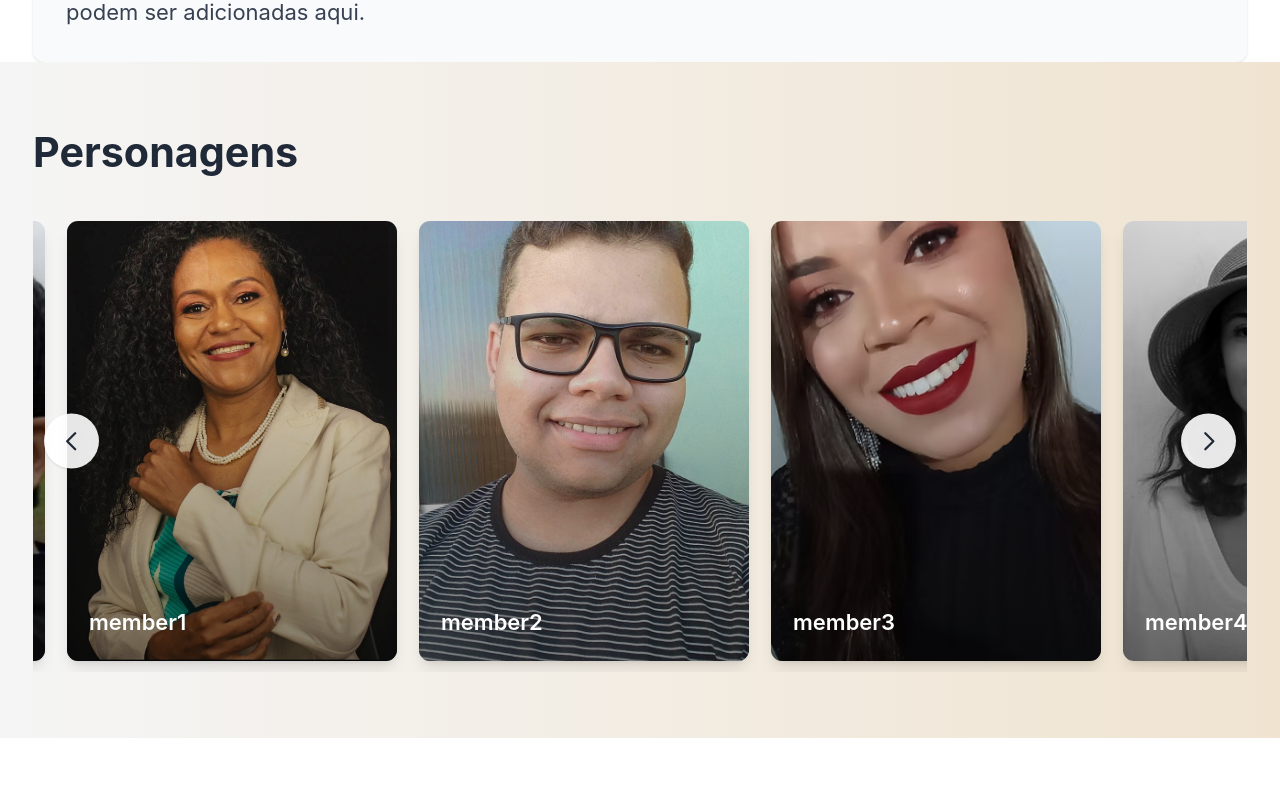
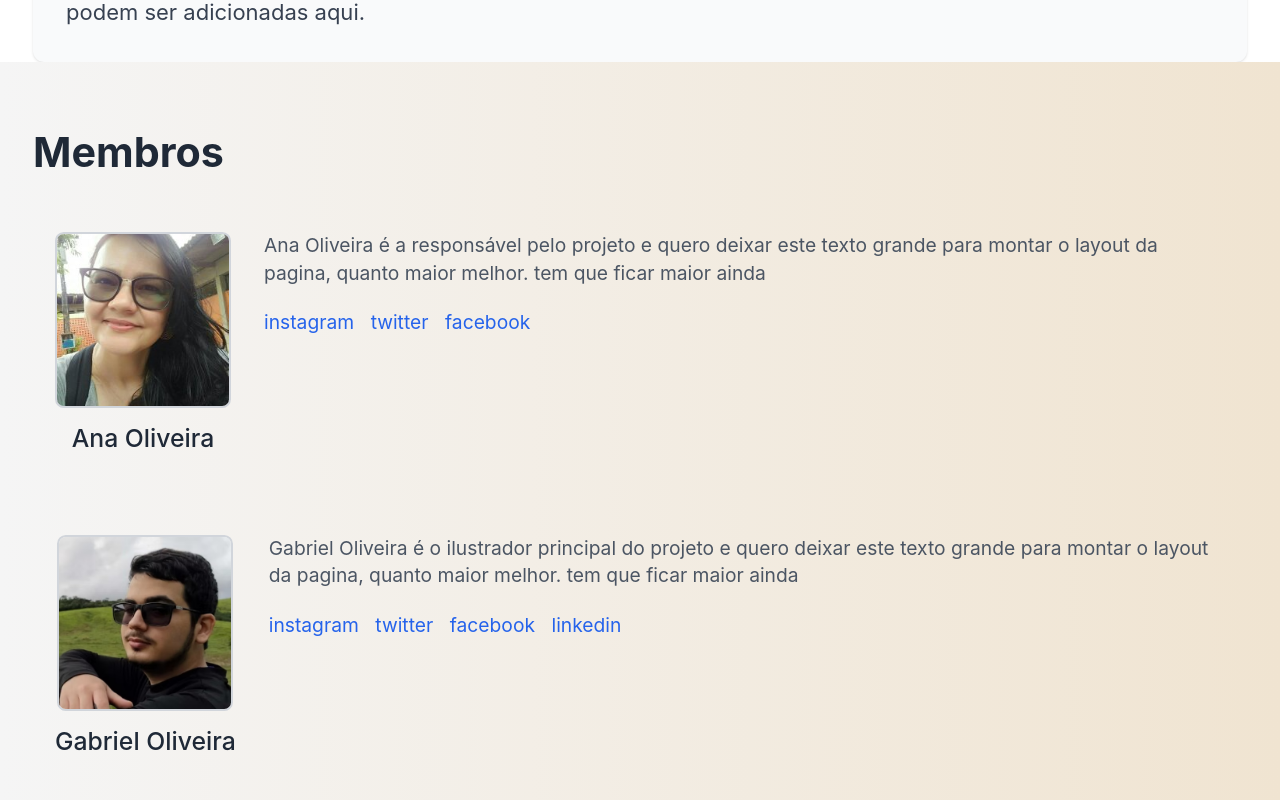
Before and after one commit to Kamo-chi/sertao-maria, a React (Vite) app: page /sobre in a window 1280 px wide. Shown: the part 780-1580 px from the top of the page. Built offline with nearby package versions, Linux system fonts and the light colour scheme; the HTML template or start-up script is replaced by a standard one.

Commit message:
feat: implement Members component with individual Member details and social media links

```diff
--- /dev/null
+++ b/src/components/Member.jsx
@@ -0,0 +1,62 @@
+import { useState } from 'react'
+
+/*
+member: {
+    id: number,
+    name: string,
+    image: string (url),
+    href: string (url),
+    text: { id: string, text: string },
+    socialMedia: [
+        { platform: string, url: string }
+    ]
+}
+*/
+
+
+export default function Member(member) {
+    const [imgError, setImgError] = useState(false)
+
+    return (
+        <div className="flex flex-col md:flex-row items-center md:items-start p-4 gap-6">
+            <div className="flex flex-col items-center flex-shrink-0">
+                <a href={member.href} className="block w-32 h-32 mb-2 overflow-hidden rounded-[5%] border-2 border-gray-300 relative">
+                    {!imgError ? (
+                        <img
+                            src={member.image}
+                            alt={member.name}
+                            className="w-full h-full object-cover"
+                            onError={() => setImgError(true)}
+                        />
+                    ) : (
+                        <div className="w-full h-full flex items-center justify-center bg-gray-200 text-gray-700 text-xs text-center">
+                            Sem imagem
+                        </div>
+                    )}
+                </a>
+                <h3 className="text-lg font-medium text-center">{member.name}</h3>
+            </div>
+
+            <div className="flex flex-col flex-grow text-left w-full">
+                {member.text && member.text.text && (
+                    <p className="text-sm text-gray-600 mb-4">{member.text.text}</p>
+                )}
+                {member.socialMedia && member.socialMedia.length > 0 && (
+                    <div className="flex flex-wrap gap-3">
+                        {member.socialMedia.map((social, index) => (
+                        <a
+                            key={index}
+                            href={social.url}
+                            target="_blank"
+                            rel="noopener noreferrer"
+                            className="text-sm text-blue-600 hover:underline"
+                        >
+                            {social.platform}
+                        </a>
+                    ))}
+                    </div>
+                )}
+            </div>
+        </div>
+    )
+}
--- a/src/components/Members.jsx
+++ b/src/components/Members.jsx
@@ -1,12 +1,16 @@
-import CharactersCarousel from './CharactersCarousel'
 import members from '../data/members'
+import Member from './Member'
 
 export default function Members({ bgClass = '', textClass = '' }) {
     return (
         <section id="personagens" className={`${bgClass} py-12 ${textClass}`}>
           <div className="mx-auto px-6 max-w-screen-2xl">
-            <h2 className="text-3xl font-bold mb-6">Personagens</h2>
-            <CharactersCarousel cards={members} />
+            <h2 className="text-3xl font-bold mb-6">Membros</h2>
+            <div className="flex flex-col gap-6">
+              {members.map((m) => (
+                <Member key={m.id} {...m} />
+              ))}
+            </div>
           </div>
         </section>
     )
--- a/src/data/members.js
+++ b/src/data/members.js
@@ -1,16 +1,103 @@
+const p1SocialMediaLinks = [
+    { platform: 'instagram', url: 'https://www.instagram.com/anaoliveira.ilustradora/' },
+    { platform: 'twitter', url: 'https://twitter.com/anaoliveiraart' },
+    { platform: 'facebook', url: 'https://www.facebook.com/anaoliveira.ilustradora' },
+]
+
+const p2SocialMediaLinks = [
+    { platform: 'instagram', url: 'https://www.instagram.com/gabriel_oliveira_ilustrador/' },
+    { platform: 'twitter', url: 'https://twitter.com/gabriel_oliveira_ilustrador' },
+    { platform: 'facebook', url: 'https://www.facebook.com/gabriel.oliveira.ilustrador' },
+    { platform: 'linkedin', url: 'https://www.linkedin.com/in/gabriel-oliveira-ilustrador/' },
+]
+const p3SocialMediaLinks = [
+        { platform: 'instagram', url: 'https://www.instagram.com/gabriel_oliveira_ilustrador/' },
+    { platform: 'twitter', url: 'https://twitter.com/gabriel_oliveira_ilustrador' },
+    { platform: 'facebook', url: 'https://www.facebook.com/gabriel.oliveira.ilustrador' },
+    { platform: 'linkedin', url: 'https://www.linkedin.com/in/gabriel-oliveira-ilustrador/' },
+]
+const p4SocialMediaLinks = [
+        { platform: 'instagram', url: 'https://www.instagram.com/gabriel_oliveira_ilustrador/' },
+    { platform: 'twitter', url: 'https://twitter.com/gabriel_oliveira_ilustrador' },
+    { platform: 'facebook', url: 'https://www.facebook.com/gabriel.oliveira.ilustrador' },
+    { platform: 'linkedin', url: 'https://www.linkedin.com/in/gabriel-oliveira-ilustrador/' },
+]
+const p5SocialMediaLinks = [
+        { platform: 'instagram', url: 'https://www.instagram.com/gabriel_oliveira_ilustrador/' },
+    { platform: 'twitter', url: 'https://twitter.com/gabriel_oliveira_ilustrador' },
+    { platform: 'facebook', url: 'https://www.facebook.com/gabriel.oliveira.ilustrador' },
+    { platform: 'linkedin', url: 'https://www.linkedin.com/in/gabriel-oliveira-ilustrador/' },
+]
+const p6SocialMediaLinks = [
+        { platform: 'instagram', url: 'https://www.instagram.com/gabriel_oliveira_ilustrador/' },
+    { platform: 'twitter', url: 'https://twitter.com/gabriel_oliveira_ilustrador' },
+    { platform: 'facebook', url: 'https://www.facebook.com/gabriel.oliveira.ilustrador' },
+    { platform: 'linkedin', url: 'https://www.linkedin.com/in/gabriel-oliveira-ilustrador/' },
+]
+const p7SocialMediaLinks = [
+        { platform: 'instagram', url: 'https://www.instagram.com/gabriel_oliveira_ilustrador/' },
+    { platform: 'twitter', url: 'https://twitter.com/gabriel_oliveira_ilustrador' },
+    { platform: 'facebook', url: 'https://www.facebook.com/gabriel.oliveira.ilustrador' },
+    { platform: 'linkedin', url: 'https://www.linkedin.com/in/gabriel-oliveira-ilustrador/' },
+]
+const p8SocialMediaLinks = [
+        { platform: 'instagram', url: 'https://www.instagram.com/gabriel_oliveira_ilustrador/' },
+    { platform: 'twitter', url: 'https://twitter.com/gabriel_oliveira_ilustrador' },
+    { platform: 'facebook', url: 'https://www.facebook.com/gabriel.oliveira.ilustrador' },
+    { platform: 'linkedin', url: 'https://www.linkedin.com/in/gabriel-oliveira-ilustrador/' },
+]
+const p9SocialMediaLinks = [
+        { platform: 'instagram', url: 'https://www.instagram.com/gabriel_oliveira_ilustrador/' },
+    { platform: 'twitter', url: 'https://twitter.com/gabriel_oliveira_ilustrador' },
+    { platform: 'facebook', url: 'https://www.facebook.com/gabriel.oliveira.ilustrador' },
+    { platform: 'linkedin', url: 'https://www.linkedin.com/in/gabriel-oliveira-ilustrador/' },
+]
+const p10SocialMediaLinks = [
+        { platform: 'instagram', url: 'https://www.instagram.com/gabriel_oliveira_ilustrador/' },
+    { platform: 'twitter', url: 'https://twitter.com/gabriel_oliveira_ilustrador' },
+    { platform: 'facebook', url: 'https://www.facebook.com/gabriel.oliveira.ilustrador' },
+    { platform: 'linkedin', url: 'https://www.linkedin.com/in/gabriel-oliveira-ilustrador/' },
+]
+const p11SocialMediaLinks = [
+        { platform: 'instagram', url: 'https://www.instagram.com/gabriel_oliveira_ilustrador/' },
+    { platform: 'twitter', url: 'https://twitter.com/gabriel_oliveira_ilustrador' },
+    { platform: 'facebook', url: 'https://www.facebook.com/gabriel.oliveira.ilustrador' },
+    { platform: 'linkedin', url: 'https://www.linkedin.com/in/gabriel-oliveira-ilustrador/' },
+]
+const p12SocialMediaLinks = [
+    { platform: 'instagram', url: 'https://www.instagram.com/rafaeloliveira/' },
+    { platform: 'linkedin', url: 'https://linkedin.com/rafaeloliveira' },
+    { platform: 'github', url: 'https://github.com/rafaeloliveira' },
+]
+
+const texts = [
+    { id: 'p1', text: 'Ana Oliveira é a responsável pelo projeto e quero deixar este texto grande para montar o layout da pagina, quanto maior melhor.  tem que ficar maior ainda' },
+    { id: 'p2', text: 'Gabriel Oliveira é o ilustrador principal do projeto e quero deixar este texto grande para montar o layout da pagina, quanto maior melhor.  tem que ficar maior ainda' },
+    { id: 'p3', text: 'member1 description, tem que ficar maior ainda, muito grande mesmo, quanto maior melhor, tem que ficar maior ainda, ainda maior, ainda maior' },
+    { id: 'p4', text: 'member2 description, tem que ficar maior ainda, muito grande mesmo, quanto maior melhor, tem que ficar maior ainda, ainda maior, ainda maior' },
+    { id: 'p5', text: 'member3 description, tem que ficar maior ainda, muito grande mesmo, quanto maior melhor, tem que ficar maior ainda, ainda maior, ainda maior' },
+    { id: 'p6', text: 'member4 description, tem que ficar maior ainda, muito grande mesmo, quanto maior melhor, tem que ficar maior ainda, ainda maior, ainda maior' },
+    { id: 'p7', text: 'member5 description, tem que ficar maior ainda, muito grande mesmo, quanto maior melhor, tem que ficar maior ainda, ainda maior, ainda maior' },
+    { id: 'p8', text: 'member6 description, tem que ficar maior ainda, muito grande mesmo, quanto maior melhor, tem que ficar maior ainda, ainda maior, ainda maior' },
+    { id: 'p9', text: 'member7 description, tem que ficar maior ainda, muito grande mesmo, quanto maior melhor, tem que ficar maior ainda, ainda maior, ainda maior' },
+    { id: 'p10', text: 'member8 description, tem que ficar maior ainda, muito grande mesmo, quanto maior melhor, tem que ficar maior ainda, ainda maior, ainda maior' },
+    { id: 'p11', text: 'member9 description tem que ficar maior ainda, muito grande mesmo, quanto maior melhor, tem que ficar maior ainda, ainda maior, ainda maior' },
+    { id: 'p12', text: 'Rafael Oliveira é o desenvolvedor do site e quero deixar este texto grande para montar o layout da pagina, quanto maior melhor.  tem que ficar maior ainda' },
+]
+
 const members = [
-  { id: 'p1', name: 'Ana Oliveira', href: '#p1', image: '/images/team/ana.jpg' },
-  { id: 'p2', name: 'Gabriel Oliveira', href: '#p2', image: '/images/team/gabriel.avif' },
-  { id: 'p3', name: 'member1', href: '#p3', image: '/images/team/member1.jpeg' },
-  { id: 'p4', name: 'member2', href: '#p4', image: '/images/team/member2.jpeg' },
-  { id: 'p5', name: 'member3', href: '#p5', image: '/images/team/member3.avif' },
-  { id: 'p6', name: 'member4', href: '#p6', image: '/images/team/member4.avif' },
-  { id: 'p7', name: 'member5', href: '#p7', image: '/images/team/member5.avif' },
-  { id: 'p8', name: 'member6', href: '#p8', image: '/images/team/member6.jpeg' },
-  { id: 'p9', name: 'member7', href: '#p9', image: '/images/team/member7.jpeg' },
-  { id: 'p10', name: 'member8', href: '#p10', image: '/images/team/member8.jpeg' },
-  { id: 'p11', name: 'member9', href: '#p11', image: '/images/team/member9.jpeg' },
-  { id: 'p16', name: 'Rafael Oliveira', href: '#p16', image: '/images/team/rafael.jpeg' },
+  { id: 'p1', name: 'Ana Oliveira', href: '#p1', image: '/images/team/ana.jpg', text: texts[0], socialMedia: p1SocialMediaLinks },
+  { id: 'p2', name: 'Gabriel Oliveira', href: '#p2', image: '/images/team/gabriel.avif', text: texts[1], socialMedia: p2SocialMediaLinks },
+  { id: 'p3', name: 'member1', href: '#p3', image: '/images/team/member1.jpeg', text: texts[2], socialMedia: p3SocialMediaLinks },
+  { id: 'p4', name: 'member2', href: '#p4', image: '/images/team/member2.jpeg', text: texts[3], socialMedia: p4SocialMediaLinks },
+  { id: 'p5', name: 'member3', href: '#p5', image: '/images/team/member3.avif', text: texts[4], socialMedia: p5SocialMediaLinks },
+  { id: 'p6', name: 'member4', href: '#p6', image: '/images/team/member4.avif', text: texts[5], socialMedia: p6SocialMediaLinks },
+  { id: 'p7', name: 'member5', href: '#p7', image: '/images/team/member5.avif', text: texts[6], socialMedia: p7SocialMediaLinks },
+  { id: 'p8', name: 'member6', href: '#p8', image: '/images/team/member6.jpeg', text: texts[7], socialMedia: p8SocialMediaLinks },
+  { id: 'p9', name: 'member7', href: '#p9', image: '/images/team/member7.jpeg', text: texts[8], socialMedia: p9SocialMediaLinks },
+  { id: 'p10', name: 'member8', href: '#p10', image: '/images/team/member8.jpeg', text: texts[9], socialMedia: p10SocialMediaLinks },
+  { id: 'p11', name: 'member9', href: '#p11', image: '/images/team/member9.jpeg', text: texts[10], socialMedia: p11SocialMediaLinks },
+  { id: 'p12', name: 'Rafael Oliveira', href: '#p12', image: '/images/team/rafael.jpeg', text: texts[11], socialMedia: p12SocialMediaLinks },
 ]
 
 export default members;
```
